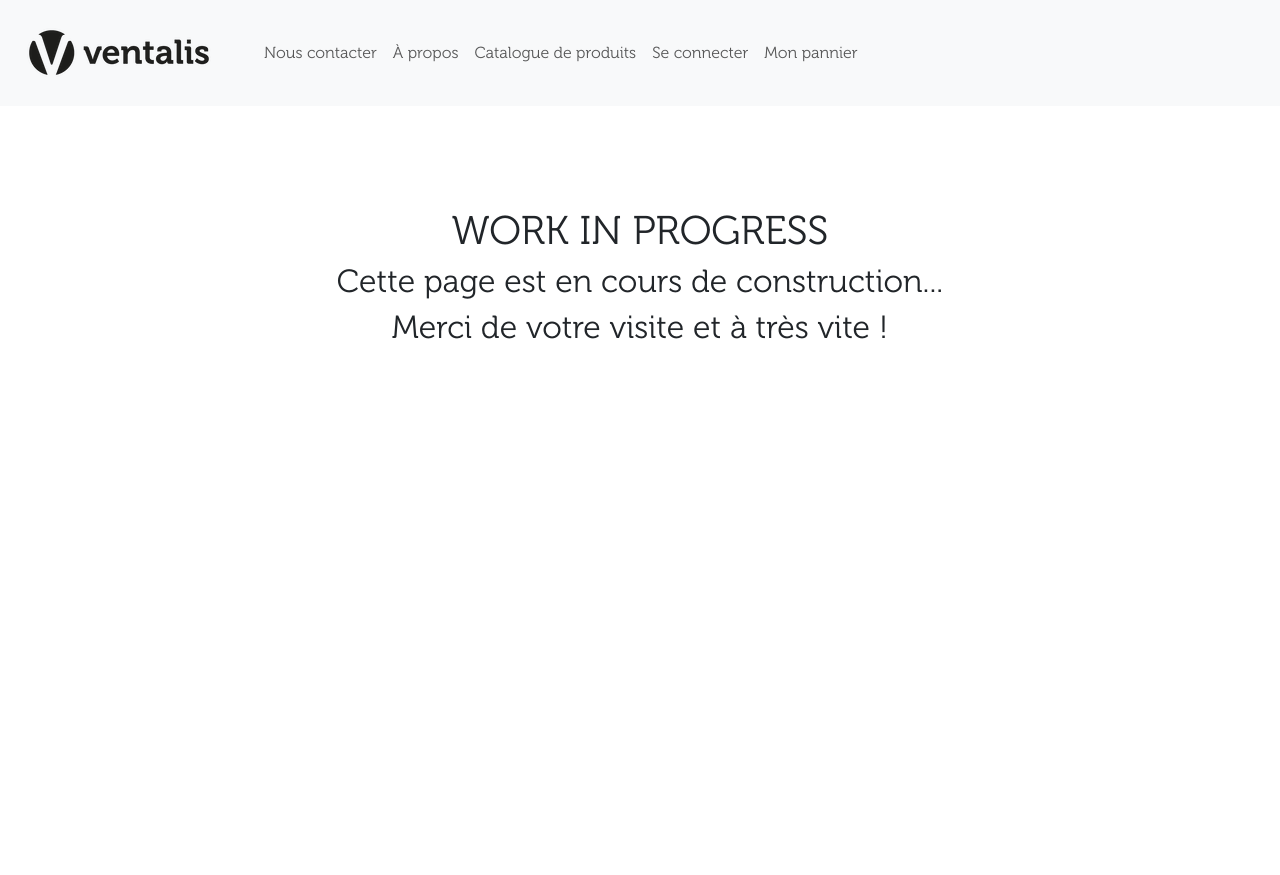
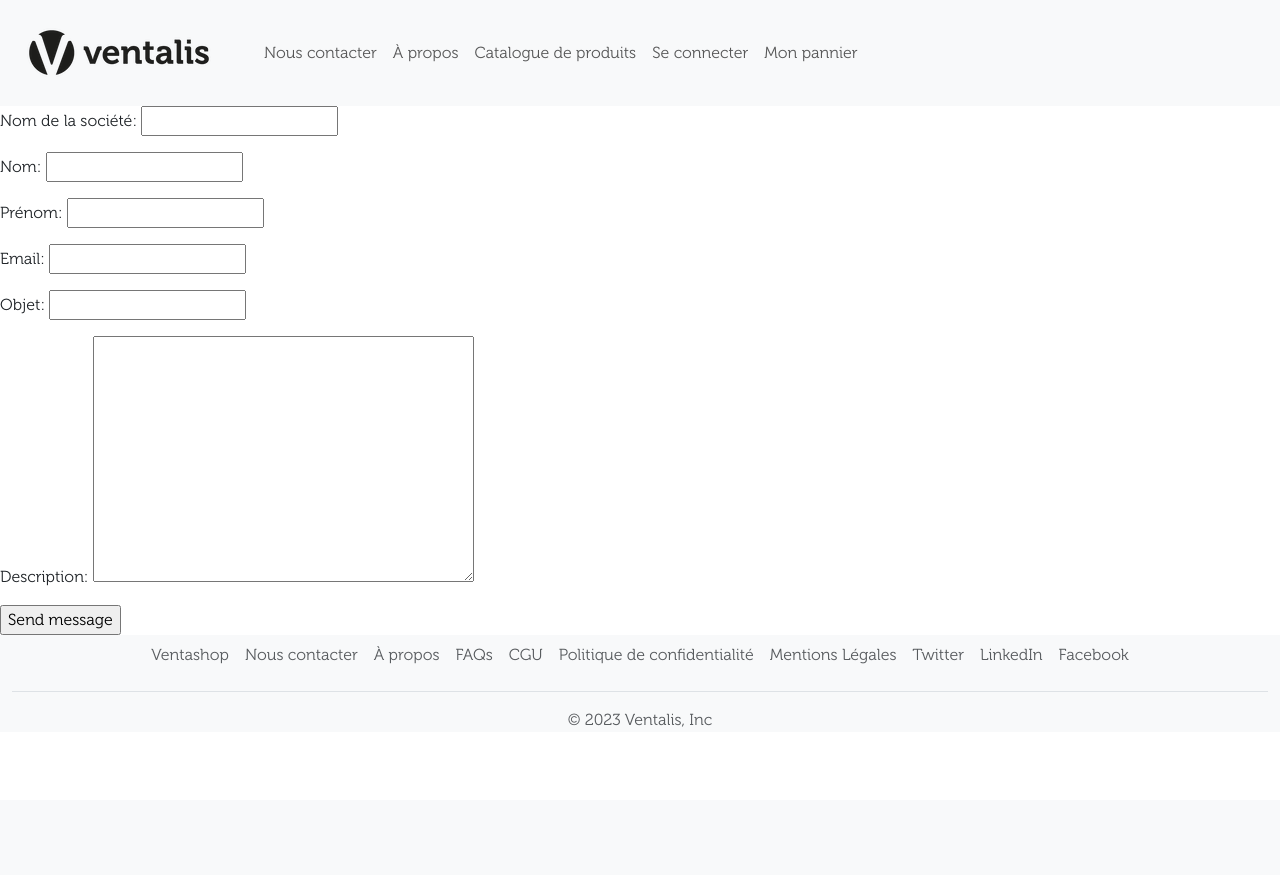
Before and after one commit to Thomas-N-GEORGE/Ventalis, a Django app: page /contact/ in a window 1280 px wide. Shown: the top 875 px of the page. After the commit the page ends 727 px from the top, so only its background shows below. Run offline with Django 4.2, Linux system fonts and the light colour scheme; some libraries are stand-ins or nearby versions.

Commit message:
added contact view with email form

```diff
--- a/ventashop/forms.py
+++ b/ventashop/forms.py
@@ -4,8 +4,11 @@ Unused at this time
 """
 
 from django import forms
+from django.core.mail import send_mail
 from django.forms import ModelForm
+
 from ventashop.models import Category
+from ventasite.settings import VENTALIS_EMAIL
 
 
 # class CategoryForm(forms.Form):
@@ -27,6 +30,50 @@ class Form(ModelForm):
 
 
 class MessageForm(forms.Form):
-    """Our new message form"""
+    """Our new message form."""
 
-    content = forms.CharField(label="Nouveau message", max_length=5000)
+    content = forms.CharField(label="Nouveau message")
+
+
+class ContactForm(forms.Form):
+    """Our email form class, for the contact view."""
+
+    company = forms.CharField(label="Nom de la société")
+    last_name = forms.CharField(label="Nom")
+    first_name = forms.CharField(label="Prénom")
+    from_email = forms.EmailField(label="Email")
+    subject = forms.CharField(label="Objet")
+    content = forms.CharField(label="Description", widget=forms.Textarea)
+
+    def build_message_from_info(self) -> str:
+        """Build content from data."""
+
+        company_info = "Société : " + self.cleaned_data["company"]
+        last_name_info = "Nom : " + self.cleaned_data["last_name"]
+        first_name_info = "Prénom : " + self.cleaned_data["first_name"]
+        new_line = "\n"
+
+        message = new_line.join(
+            (
+                company_info,
+                last_name_info,
+                first_name_info,
+                new_line,
+                self.cleaned_data["content"]
+            )
+        )
+
+        return message
+
+    def send_email(self):
+        """Get content and send email"""
+
+        message = self.build_message_from_info
+
+        send_mail(
+            subject=self.cleaned_data["subject"],
+            message=str(message),
+            from_email=self.cleaned_data["from_email"],
+            recipient_list=[VENTALIS_EMAIL],
+            fail_silently=False,
+        )
--- a/ventashop/templates/ventashop/contact.html
+++ b/ventashop/templates/ventashop/contact.html
@@ -6,6 +6,10 @@
 
 {% block content %}
 
-    {% include './partials/wip.html' %}
+<!-- Email : Contact form -->
+    <form method="post">{% csrf_token %}
+        {{ form.as_p }}
+        <input type="submit" value="Send message">
+    </form>
 
 {% endblock content %}
--- a/ventashop/urls.py
+++ b/ventashop/urls.py
@@ -1,6 +1,6 @@
 from django.urls import path
 
-from ventashop.views import AboutView, ContactView, HomeView, LoginView, ProductView, CategoryCreateView, CategoryListView, ProductDetailView, ProductListView, ProductCreateView, CartView, CartEmptyView, ProductAddToCartView, LineItemRemoveFromCartView, LineItemUpdateView, OrderListView, OrderDetailView, MakeOrderView
+from ventashop.views import AboutView, ContactFormView, HomeView, LoginView, ProductView, CategoryCreateView, CategoryListView, ProductDetailView, ProductListView, ProductCreateView, CartView, CartEmptyView, ProductAddToCartView, LineItemRemoveFromCartView, LineItemUpdateView, OrderListView, OrderDetailView, MakeOrderView
 
 from ventashop.message_views import MessageListView, ConversationListView
 
@@ -15,7 +15,7 @@ urlpatterns = [
     path("about/", AboutView.as_view(), name="about"),
 
     # /contact
-    path("contact/", ContactView.as_view(), name="contact"),
+    path("contact/", ContactFormView.as_view(), name="contact"),
 
     # /login
     path("login/", LoginView.as_view(), name="login"),
--- a/ventashop/views.py
+++ b/ventashop/views.py
@@ -1,12 +1,12 @@
 from django.http import HttpResponseRedirect
 from django.shortcuts import render, get_object_or_404
 
+from django.views.generic import TemplateView, ListView, DetailView, RedirectView, FormView
+from django.views.generic.edit import CreateView, UpdateView
 from django.urls import reverse
-from django.views.generic import TemplateView, ListView, DetailView, RedirectView
-from django.views.generic.edit import CreateView, UpdateView
 
-from ventashop.utils import get_VAT_prices
 from ventashop.models import Category, Product, Cart, LineItem, Order
+from ventashop.forms import ContactForm
 
 
 class HomeView(TemplateView):
@@ -17,8 +17,16 @@ class AboutView(TemplateView):
     template_name = "ventashop/about.html"
 
 
-class ContactView(TemplateView):
+class ContactFormView(FormView):
     template_name = "ventashop/contact.html"
+    form_class = ContactForm
+    success_url = "/"
+
+    def form_valid(self, form):
+        # This method is called when valid form data has been POSTed.
+        # It should return an HttpResponse.
+        form.send_email()
+        return super().form_valid(form)
 
 
 class ProductView(TemplateView):
--- a/ventasite/settings.py
+++ b/ventasite/settings.py
@@ -182,3 +182,9 @@ DEFAULT_AUTO_FIELD = 'django.db.models.BigAutoField'
 # db_from_env = dj_database_url.config(conn_max_age=500)
 
 # DATABASES['default'].update(db_from_env)
+
+# Email during development :
+if not IS_PROD:
+    EMAIL_BACKEND = "django.core.mail.backends.console.EmailBackend"
+
+VENTALIS_EMAIL = "ventalis-gmail@example.com"
```
Also changed, not shown: ventashop/tests/test_forms.py (added, +46 -0 lines), ventashop/tests/test_models.py (+1 -1 lines), ventashop/tests/test_views.py (renamed from ventashop/tests/tests.py, +34 -5 lines), ventashop/tests/test_utils.py (renamed from ventashop/tests/tests_utils.py).
